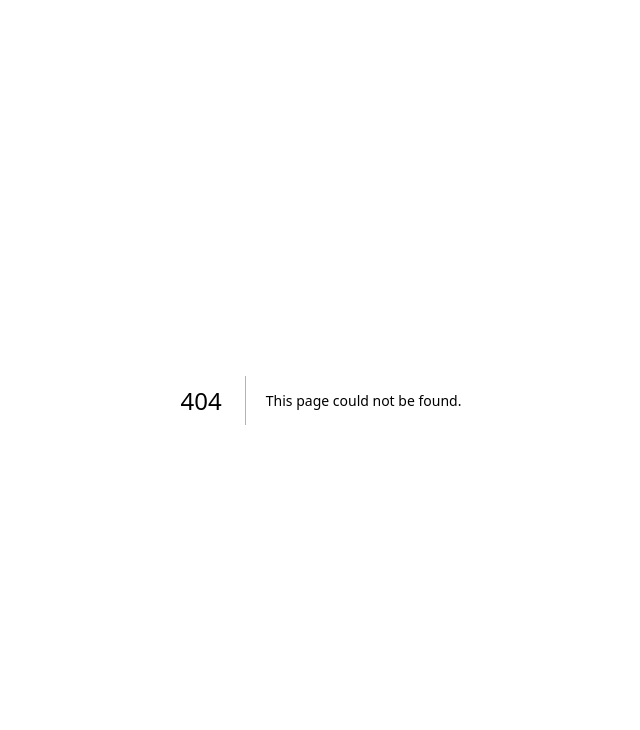
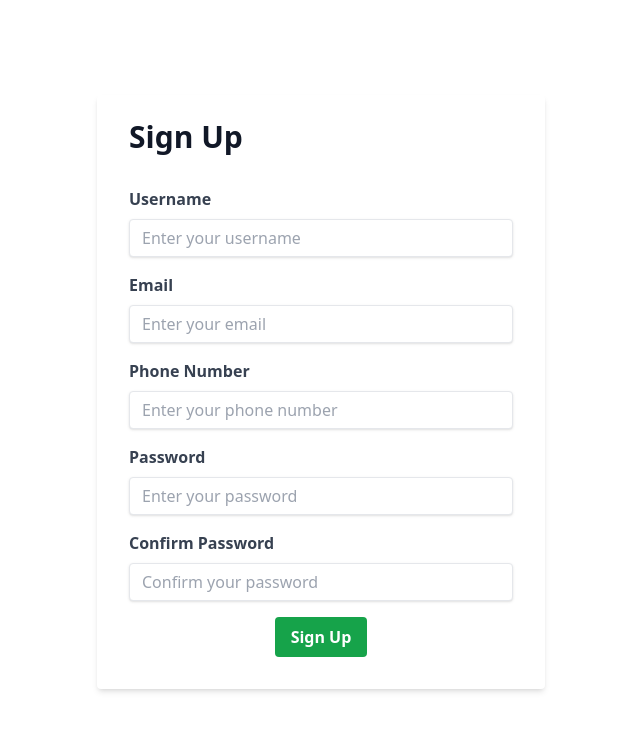
Before and after one commit to RPL02MKM/RPL02MKM-TIK204-2023-B-SiBiSa-Frontend, a Next.js app: page /signup in a window 1280 px wide. Before the commit this address had no page. Shown: the top 730 px of the page, without its empty margins (319-959 px from the left). Built offline with nearby package versions, Linux system fonts and the light colour scheme.

Commit message:
Membuat halaman daftar akun

```diff
--- /dev/null
+++ b/src/pages/signup.js
@@ -0,0 +1,140 @@
+import { useState } from 'react';
+import Head from 'next/head';
+
+export default function Signup() {
+  const [username, setUsername] = useState('');
+  const [email, setEmail] = useState('');
+  const [phoneNumber, setPhoneNumber] = useState('');
+  const [password, setPassword] = useState('');
+  const [confirmPassword, setConfirmPassword] = useState('');
+
+  const handleUsernameChange = (event) => {
+    setUsername(event.target.value);
+  };
+
+  const handleEmailChange = (event) => {
+    setEmail(event.target.value);
+  };
+
+  const handlePhoneNumberChange = (event) => {
+    setPhoneNumber(event.target.value);
+  };
+
+  const handlePasswordChange = (event) => {
+    setPassword(event.target.value);
+  };
+
+  const handleConfirmPasswordChange = (event) => {
+    setConfirmPassword(event.target.value);
+  };
+
+  const handleSubmit = (event) => {
+    event.preventDefault();
+    // Lakukan validasi pendaftaran akun
+  };
+
+  return (
+    <div className="bg-white min-h-screen flex items-center justify-center">
+      <Head>
+        <title>Signup Page</title>
+      </Head>
+      <div className="w-full max-w-md">
+        <form
+          onSubmit={handleSubmit}
+          className="bg-white shadow-md rounded px-8 pt-6 pb-8 mb-4"
+        >
+          <h1 className="text-3xl font-bold text-gray-900 mb-8">Sign Up</h1>
+          <div className="mb-4">
+            <label
+              htmlFor="username"
+              className="block text-gray-700 font-bold mb-2"
+            >
+              Username
+            </label>
+            <input
+              id="username"
+              type="text"
+              value={username}
+              onChange={handleUsernameChange}
+              className="shadow appearance-none border rounded w-full py-2 px-3 text-gray-700 leading-tight focus:outline-none focus:shadow-outline"
+              placeholder="Enter your username"
+            />
+          </div>
+          <div className="mb-4">
+            <label
+              htmlFor="email"
+              className="block text-gray-700 font-bold mb-2"
+            >
+              Email
+            </label>
+            <input
+              id="email"
+              type="email"
+              value={email}
+              onChange={handleEmailChange}
+              className="shadow appearance-none border rounded w-full py-2 px-3 text-gray-700 leading-tight focus:outline-none focus:shadow-outline"
+              placeholder="Enter your email"
+            />
+          </div>
+          <div className="mb-4">
+            <label
+              htmlFor="phone-number"
+              className="block text-gray-700 font-bold mb-2"
+            >
+              Phone Number
+            </label>
+            <input
+              id="phone-number"
+              type="tel"
+              value={phoneNumber}
+              onChange={handlePhoneNumberChange}
+              className="shadow appearance-none border rounded w-full py-2 px-3 text-gray-700 leading-tight focus:outline-none focus:shadow-outline"
+              placeholder="Enter your phone number"
+            />
+          </div>
+          <div className="mb-4">
+            <label
+              htmlFor="password"
+              className="block text-gray-700 font-bold mb-2"
+            >
+              Password
+            </label>
+            <input
+              id="password"
+              type="password"
+              value={password}
+              onChange={handlePasswordChange}
+              className="shadow appearance-none border rounded w-full py-2 px-3 text-gray-700 leading-tight focus:outline-none focus:shadow-outline"
+              placeholder="Enter your password"
+            />
+          </div>
+          <div className="mb-4">
+            <label
+              htmlFor="confirm-password"
+              className="block text-gray-700 font-bold mb-2"
+            >
+              Confirm Password
+            </label>
+            <input
+              id="confirm-password"
+              type="password"
+              value={confirmPassword}
+              onChange={handleConfirmPasswordChange}
+              className="shadow appearance-none border rounded w-full py-2 px-3
+            text-gray-700 leading-tight focus:outline-none focus:shadow-outline"
+              placeholder="Confirm your password"
+            />
+          </div>
+          <div className="flex items-center justify-center">
+            <button
+              type="submit"
+              className="bg-green-600 hover:bg-green-700 text-white font-bold py-2 px-4 rounded focus:outline-none focus:shadow-outline"
+            >
+              Sign Up
+            </button>
+          </div>
+        </form>
+      </div>
+    </div>
+  );
+}
```
